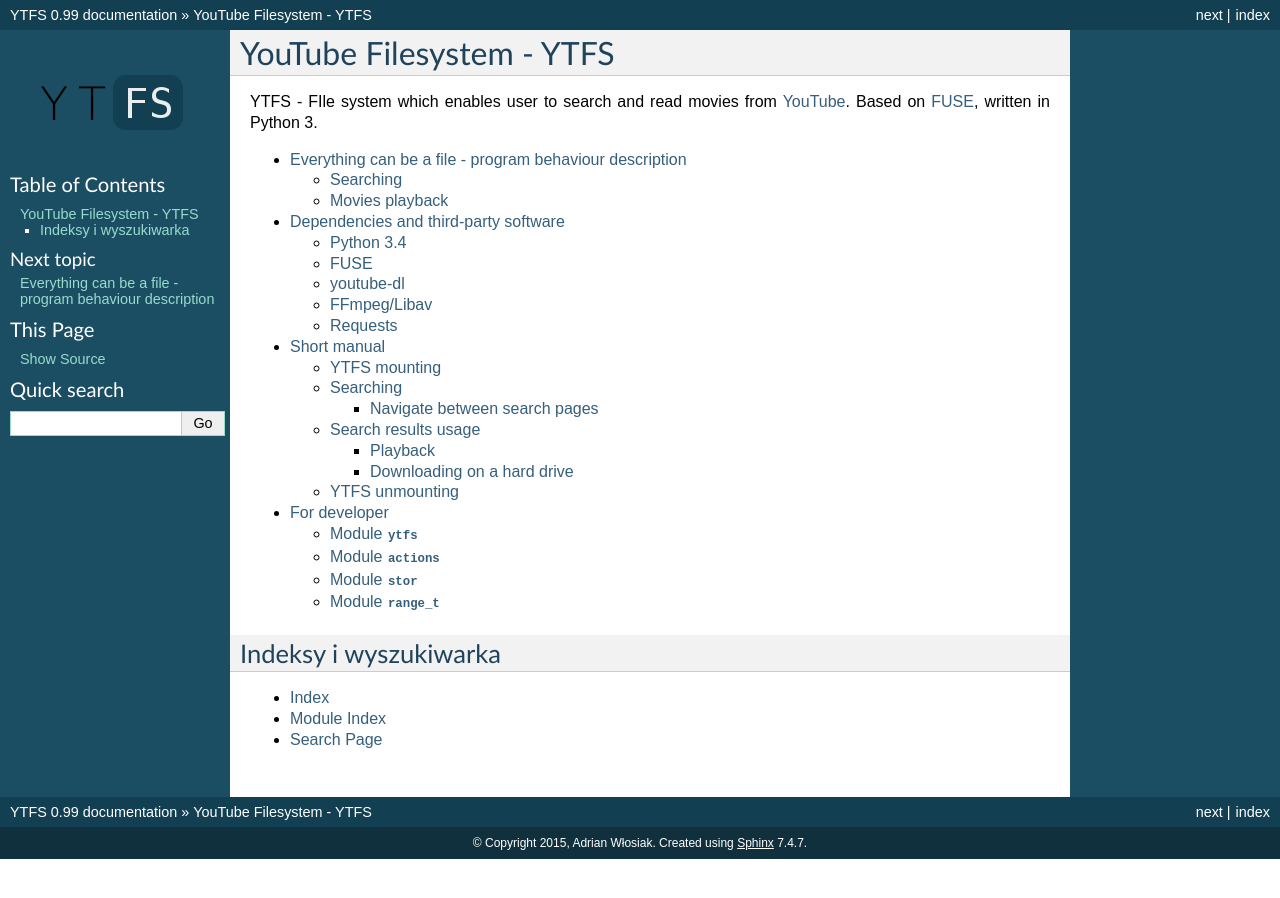
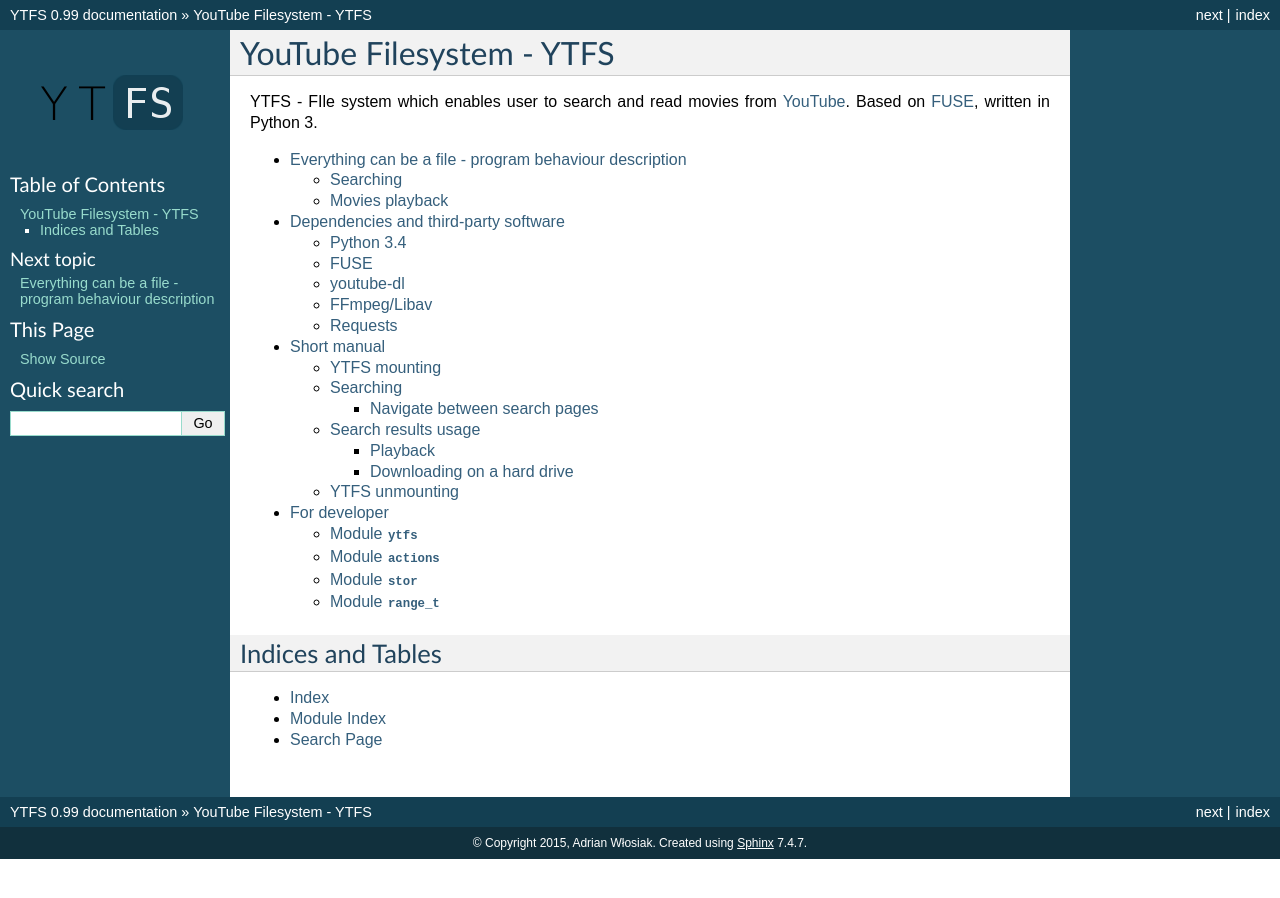
Before and after one commit to rasguanabana/ytfs, a Sphinx documentation site: the page built from doc/index.rst, in a window 1280 px wide. Built offline with Sphinx 7.4.7, drawn with Linux system fonts in a browser that asks for light colours.

Commit message:
quick doc fix

```diff
--- a/doc/index.rst
+++ b/doc/index.rst
@@ -15,8 +15,8 @@
    tutorial
    developer
 
-Indeksy i wyszukiwarka
-======================
+Indices and Tables
+==================
 
 * :ref:`genindex`
 * :ref:`modindex`
```
